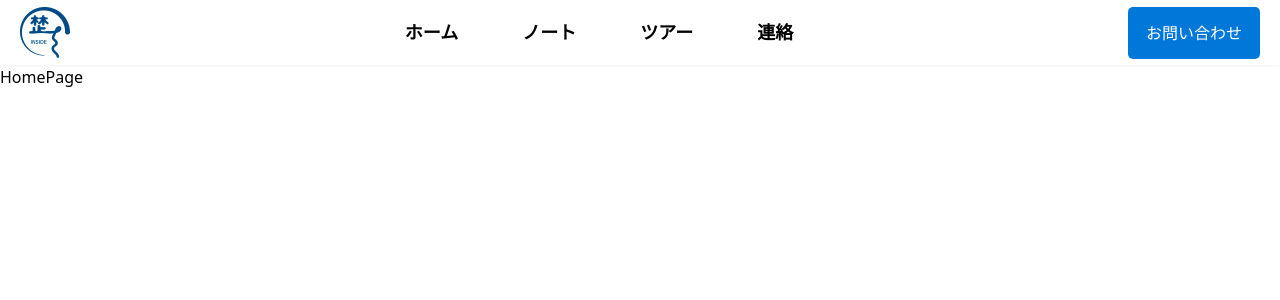
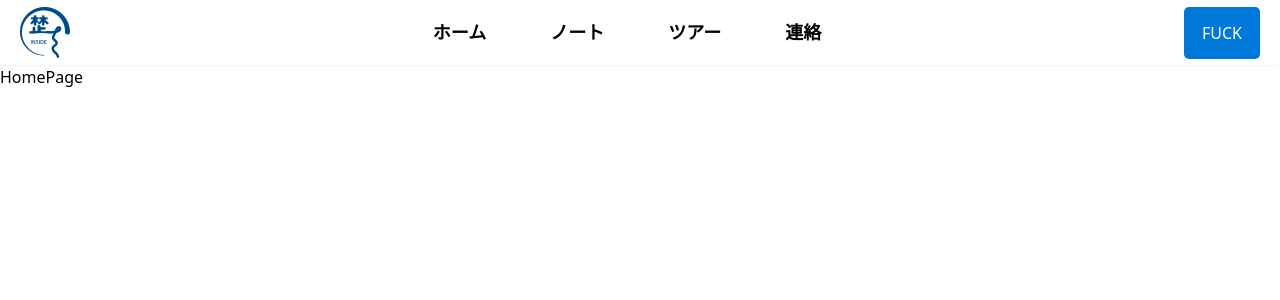
Before and after one commit to demonic29/team_reactors, a React (Vite) app: page / in a window 1280 px wide. Shown: the top 300 px of the page. Built offline with nearby package versions, Linux system fonts and the light colour scheme; a web font is replaced by a local one.

Commit message:
update button

```diff
--- a/src/layouts/NavBar.jsx
+++ b/src/layouts/NavBar.jsx
@@ -6,7 +6,10 @@ const NavBar = () => {
     return (
         <div className="container h-[65px] bg-white shadow-sm items-center flex justify-between">
             <div className="flex items-center gap-4">
-        <img srcSet="src/assets/rekiteku-logo.png 2x" alt="rekiteku-logo" />
+                <img
+                    srcSet="src/assets/rekiteku-logo.png 2x"
+                    alt="rekiteku-logo"
+                />
             </div>
             <div className="flex items-center justify-center gap-16">
                 {navs.map((nav) => (
@@ -22,7 +25,7 @@ const NavBar = () => {
                 ))}
             </div>
             <div>
-        <Button>お問い合わせ</Button>
+                <Button>FUCK</Button>
             </div>
         </div>
     );
```
Lines whose indentation alone changed are shown as unchanged.
